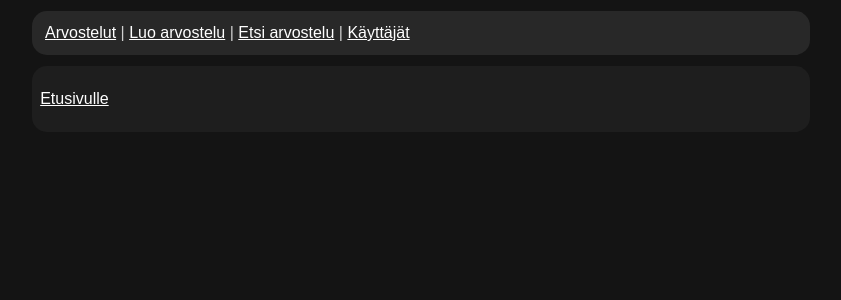
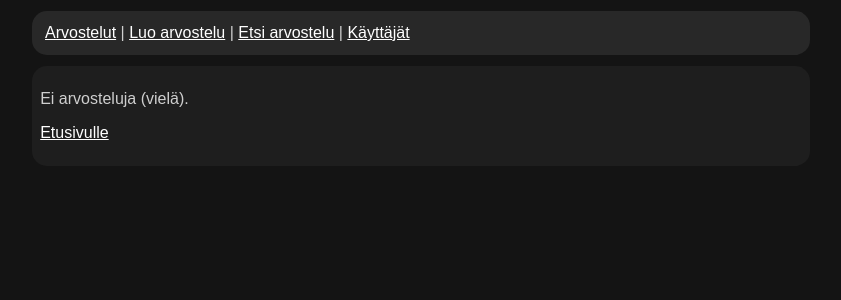
Before and after one commit to lapatinn/kirjainlaatikko, a Flask app: template templates/movie_reviews.html in a window 1280 px wide. Shown: the part 61-361 px from the top of the page, without its empty margins (219-1060 px from the left). Run offline with Flask 3, Linux system fonts and the light colour scheme; the template is opened without the code that fills it, so the values that code supplies are empty.

Commit message:
Modify all_users.html and movie_reviews.html

```diff
--- a/templates/all_users.html
+++ b/templates/all_users.html
@@ -28,7 +28,7 @@
     </ul>
     {% else %}
     <p>
-        Ei käyttäjiä (vielä?)
+        Ei käyttäjiä (vielä).
     </p>
     {% endif %}
     <p>
--- a/templates/movie_reviews.html
+++ b/templates/movie_reviews.html
@@ -20,12 +20,17 @@
         <a href="/all_users">Käyttäjät</a>
     </div>
     <div class="content">
+    {% if items %}
     <ul>
         {% for item in items %}
         <li><a href="/movie_reviews/{{ item.id }}">{{ item.movie }}</a></li>
         {% endfor %}
     </ul>
-
+    {% else %}
+    <p>
+        Ei arvosteluja (vielä).
+    </p>
+    {% endif %}
     <p>
         <a href="/">Etusivulle</a>
     </p>
```
